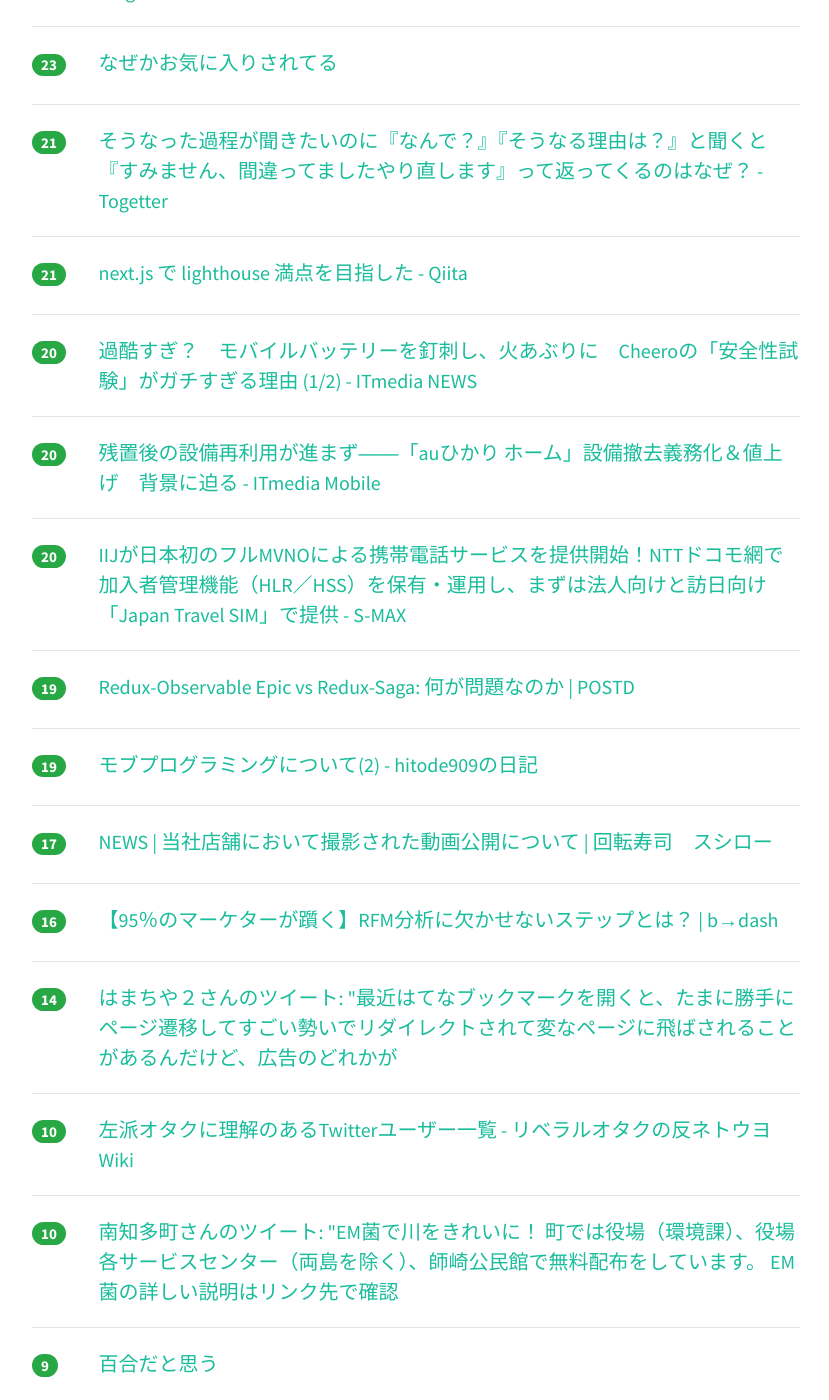
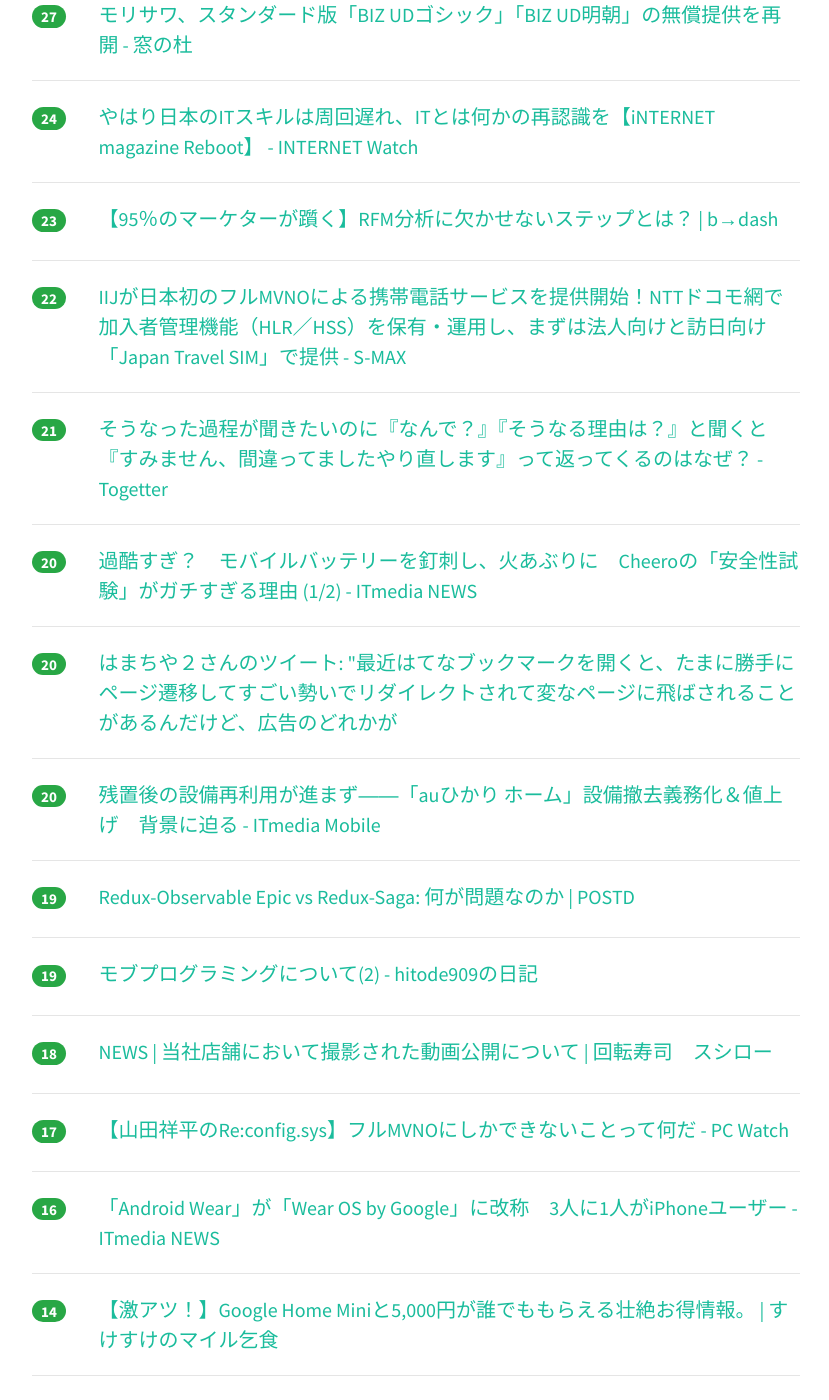
Before and after one commit to yatta47/hatena-matome-site, a Jekyll site: the page built from _posts/2018-03-16-hatena.md, in a window 1280 px wide and 1400 px high, scrolled down 1221 px. Shown: the whole window, without its empty margins (224-1053 px from the left). Built offline with Jekyll 4.4.1, drawn with Linux system fonts in a browser that asks for light colours; nearby versions of some CDN libraries; some of the changed text lies outside the part shown.

Commit message:
Updated 2018-03-16

```diff
--- a/_posts/2018-03-16-hatena.md
+++ b/_posts/2018-03-16-hatena.md
@@ -1,29 +1,39 @@
 ---
 layout: post
 title:  "2018-03-16 はてぶIT"
-date:   2018-03-16 09:02:50
+date:   2018-03-16 10:02:19
 tags: [it-hotentry]
 ---
-24 件のデータあり
+30 件のデータあり
 
 <hr><div class="row">
-<div class="col-1"><span class="badge badge-pill badge-success h2">247</span></div>
+<div class="col-1"><span class="badge badge-pill badge-success h2">251</span></div>
 <div class="col-11"><a href='https://this.kiji.is/346850898410488929' target='_blank'>小3男児がウイルス作成か　3人を児相通告、神奈川 - 共同通信</a></div>
 </div>
 <hr>
 <div class="row">
-<div class="col-1"><span class="badge badge-pill badge-success h2">81</span></div>
+<div class="col-1"><span class="badge badge-pill badge-success h2">135</span></div>
 <div class="col-11"><a href='https://note.mu/nobgraphica/n/n3168349cacfd' target='_blank'>デザイナーの育成で大切にしたこと｜nobuo｜note</a></div>
 </div>
 <hr>
 <div class="row">
-<div class="col-1"><span class="badge badge-pill badge-success h2">61</span></div>
+<div class="col-1"><span class="badge badge-pill badge-success h2">120</span></div>
 <div class="col-11"><a href='https://qiita.com/jsakamoto/items/20d4893f6c8cdb0356f6' target='_blank'>C# で Single Page Web Application が書ける Blazor が凄かった件 - Qiita</a></div>
 </div>
 <hr>
 <div class="row">
-<div class="col-1"><span class="badge badge-pill badge-success h2">35</span></div>
+<div class="col-1"><span class="badge badge-pill badge-success h2">44</span></div>
 <div class="col-11"><a href='https://blog.satotaichi.info/beginners_guide_to_online_chatting/' target='_blank'>ビジネスチャット初級編 | さにあらず</a></div>
+</div>
+<hr>
+<div class="row">
+<div class="col-1"><span class="badge badge-pill badge-success h2">38</span></div>
+<div class="col-11"><a href='https://speakerdeck.com/rrreeeyyy/ipsj-one-2018-rrreeeyyy' target='_blank'>「自立」したWebシステムを創る。自分の好きなことをする世界を目指して。/ ipsj-one-2018-rrreeeyyy // Speaker Deck</a></div>
+</div>
+<hr>
+<div class="row">
+<div class="col-1"><span class="badge badge-pill badge-success h2">34</span></div>
+<div class="col-11"><a href='https://qiita.com/hatoo@github/items/fa14ad36a1b568d14f3e' target='_blank'>Rustで競技プログラミング スターターキット - Qiita</a></div>
 </div>
 <hr>
 <div class="row">
@@ -32,13 +42,18 @@ tags: [it-hotentry]
 </div>
 <hr>
 <div class="row">
+<div class="col-1"><span class="badge badge-pill badge-success h2">34</span></div>
+<div class="col-11"><a href='https://anond.hatelabo.jp/20180315204440' target='_blank'>なぜかお気に入りされてる</a></div>
+</div>
+<hr>
+<div class="row">
 <div class="col-1"><span class="badge badge-pill badge-success h2">32</span></div>
 <div class="col-11"><a href='http://business.nikkeibp.co.jp/atcl/interview/15/279177/022600035/' target='_blank'>1人家電メーカーUPQが直面した焼損事故：日経ビジネスオンライン</a></div>
 </div>
 <hr>
 <div class="row">
-<div class="col-1"><span class="badge badge-pill badge-success h2">27</span></div>
-<div class="col-11"><a href='https://qiita.com/hatoo@github/items/fa14ad36a1b568d14f3e' target='_blank'>Rustで競技プログラミング スターターキット - Qiita</a></div>
+<div class="col-1"><span class="badge badge-pill badge-success h2">28</span></div>
+<div class="col-11"><a href='https://qiita.com/mizchi/items/1ed9efd962110712b56b' target='_blank'>next.js で lighthouse 満点を目指した - Qiita</a></div>
 </div>
 <hr>
 <div class="row">
@@ -48,27 +63,22 @@ tags: [it-hotentry]
 <hr>
 <div class="row">
 <div class="col-1"><span class="badge badge-pill badge-success h2">24</span></div>
-<div class="col-11"><a href='https://speakerdeck.com/rrreeeyyy/ipsj-one-2018-rrreeeyyy' target='_blank'>「自立」したWebシステムを創る。自分の好きなことをする世界を目指して。/ ipsj-one-2018-rrreeeyyy // Speaker Deck</a></div>
-</div>
-<hr>
-<div class="row">
-<div class="col-1"><span class="badge badge-pill badge-success h2">23</span></div>
 <div class="col-11"><a href='https://internet.watch.impress.co.jp/docs/imreboot/column/1111735.html' target='_blank'>やはり日本のITスキルは周回遅れ、ITとは何かの再認識を【iNTERNET magazine Reboot】 - INTERNET Watch</a></div>
 </div>
 <hr>
 <div class="row">
 <div class="col-1"><span class="badge badge-pill badge-success h2">23</span></div>
-<div class="col-11"><a href='https://anond.hatelabo.jp/20180315204440' target='_blank'>なぜかお気に入りされてる</a></div>
+<div class="col-11"><a href='https://bdash-marketing.com/about-ma/blog/web-marketing_blog/2977/' target='_blank'>【95％のマーケターが躓く】RFM分析に欠かせないステップとは？ | b→dash</a></div>
+</div>
+<hr>
+<div class="row">
+<div class="col-1"><span class="badge badge-pill badge-success h2">22</span></div>
+<div class="col-11"><a href='http://s-max.jp/archives/1742481.html' target='_blank'>IIJが日本初のフルMVNOによる携帯電話サービスを提供開始！NTTドコモ網で加入者管理機能（HLR／HSS）を保有・運用し、まずは法人向けと訪日向け「Japan Travel SIM」で提供 - S-MAX</a></div>
 </div>
 <hr>
 <div class="row">
 <div class="col-1"><span class="badge badge-pill badge-success h2">21</span></div>
 <div class="col-11"><a href='https://togetter.com/li/1208870' target='_blank'>そうなった過程が聞きたいのに『なんで？』『そうなる理由は？』と聞くと『すみません、間違ってましたやり直します』って返ってくるのはなぜ？ - Togetter</a></div>
-</div>
-<hr>
-<div class="row">
-<div class="col-1"><span class="badge badge-pill badge-success h2">21</span></div>
-<div class="col-11"><a href='https://qiita.com/mizchi/items/1ed9efd962110712b56b' target='_blank'>next.js で lighthouse 満点を目指した - Qiita</a></div>
 </div>
 <hr>
 <div class="row">
@@ -78,12 +88,12 @@ tags: [it-hotentry]
 <hr>
 <div class="row">
 <div class="col-1"><span class="badge badge-pill badge-success h2">20</span></div>
-<div class="col-11"><a href='http://www.itmedia.co.jp/mobile/articles/1803/15/news101.html' target='_blank'>残置後の設備再利用が進まず――「auひかり ホーム」設備撤去義務化＆値上げ　背景に迫る - ITmedia Mobile</a></div>
+<div class="col-11"><a href='http://twitter.com/hamachiya2/status/974151252224360449' target='_blank'>はまちや２さんのツイート: "最近はてなブックマークを開くと、たまに勝手にページ遷移してすごい勢いでリダイレクトされて変なページに飛ばされることがあるんだけど、広告のどれかが</a></div>
 </div>
 <hr>
 <div class="row">
 <div class="col-1"><span class="badge badge-pill badge-success h2">20</span></div>
-<div class="col-11"><a href='http://s-max.jp/archives/1742481.html' target='_blank'>IIJが日本初のフルMVNOによる携帯電話サービスを提供開始！NTTドコモ網で加入者管理機能（HLR／HSS）を保有・運用し、まずは法人向けと訪日向け「Japan Travel SIM」で提供 - S-MAX</a></div>
+<div class="col-11"><a href='http://www.itmedia.co.jp/mobile/articles/1803/15/news101.html' target='_blank'>残置後の設備再利用が進まず――「auひかり ホーム」設備撤去義務化＆値上げ　背景に迫る - ITmedia Mobile</a></div>
 </div>
 <hr>
 <div class="row">
@@ -97,28 +107,48 @@ tags: [it-hotentry]
 </div>
 <hr>
 <div class="row">
-<div class="col-1"><span class="badge badge-pill badge-success h2">17</span></div>
+<div class="col-1"><span class="badge badge-pill badge-success h2">18</span></div>
 <div class="col-11"><a href='https://www.akindo-sushiro.co.jp/news/detail.php?id=940' target='_blank'>NEWS | 当社店舗において撮影された動画公開について | 回転寿司　スシロー</a></div>
 </div>
 <hr>
 <div class="row">
+<div class="col-1"><span class="badge badge-pill badge-success h2">17</span></div>
+<div class="col-11"><a href='https://pc.watch.impress.co.jp/docs/column/config/1111852.html' target='_blank'>【山田祥平のRe:config.sys】フルMVNOにしかできないことって何だ - PC Watch</a></div>
+</div>
+<hr>
+<div class="row">
 <div class="col-1"><span class="badge badge-pill badge-success h2">16</span></div>
-<div class="col-11"><a href='https://bdash-marketing.com/about-ma/blog/web-marketing_blog/2977/' target='_blank'>【95％のマーケターが躓く】RFM分析に欠かせないステップとは？ | b→dash</a></div>
+<div class="col-11"><a href='http://www.itmedia.co.jp/news/articles/1803/16/news051.html' target='_blank'>「Android Wear」が「Wear OS by Google」に改称　3人に1人がiPhoneユーザー - ITmedia NEWS</a></div>
 </div>
 <hr>
 <div class="row">
 <div class="col-1"><span class="badge badge-pill badge-success h2">14</span></div>
-<div class="col-11"><a href='http://twitter.com/hamachiya2/status/974151252224360449' target='_blank'>はまちや２さんのツイート: "最近はてなブックマークを開くと、たまに勝手にページ遷移してすごい勢いでリダイレクトされて変なページに飛ばされることがあるんだけど、広告のどれかが</a></div>
+<div class="col-11"><a href='https://www.sukesuke-mile-kojiki.net/entry/%E3%80%90%E6%BF%80%E3%82%A2%E3%83%84%EF%BC%81%E3%80%91google-home-mini%E3%81%A85000%E5%86%86%E3%81%8C%E8%AA%B0%E3%81%A7%E3%82%82%E3%82%82%E3%82%89%E3%81%88%E3%82%8B%E5%A3%AE%E7%B5%B6%E3%81%8A' target='_blank'>【激アツ！】Google Home Miniと5,000円が誰でももらえる壮絶お得情報。 | すけすけのマイル乞食</a></div>
 </div>
 <hr>
 <div class="row">
-<div class="col-1"><span class="badge badge-pill badge-success h2">10</span></div>
-<div class="col-11"><a href='http://seesaawiki.jp/libeota/d/%BA%B8%C7%C9%A5%AA%A5%BF%A5%AF%A4%CB%CD%FD%B2%F2%A4%CE%A4%A2%A4%EBTwitter%A5%E6%A1%BC%A5%B6%A1%BC%B0%EC%CD%F7' target='_blank'>左派オタクに理解のあるTwitterユーザー一覧 - リベラルオタクの反ネトウヨWiki</a></div>
+<div class="col-1"><span class="badge badge-pill badge-success h2">14</span></div>
+<div class="col-11"><a href='http://p2ptk.org/copyright/794' target='_blank'>米地裁、CDNのキャッシュは著作権侵害の幇助にあたりうると判断 Cloudflare訴訟で – P2Pとかその辺のお話R</a></div>
 </div>
 <hr>
 <div class="row">
-<div class="col-1"><span class="badge badge-pill badge-success h2">10</span></div>
+<div class="col-1"><span class="badge badge-pill badge-success h2">14</span></div>
+<div class="col-11"><a href='http://tech.nikkeibp.co.jp/atcl/nxt/column/18/00001/00179/' target='_blank'>［特報］国内初のクラウド勘定系をユニシスとマイクロソフトが開発、北國銀が採用へ | 日経 xTECH（クロステック）</a></div>
+</div>
+<hr>
+<div class="row">
+<div class="col-1"><span class="badge badge-pill badge-success h2">13</span></div>
+<div class="col-11"><a href='https://www.ipa.go.jp/sec/reports/20180306.html' target='_blank'>「ソフトウェア開発データが語るメッセージ2017」を公開<br />～ソフトウェアの信頼性は向上するも生産性は低下傾向～：IPA 独立行政法人 情報処理推進機構</a></div>
+</div>
+<hr>
+<div class="row">
+<div class="col-1"><span class="badge badge-pill badge-success h2">12</span></div>
 <div class="col-11"><a href='http://twitter.com/minamichita_tw/status/973438575634276352' target='_blank'>南知多町さんのツイート: "EM菌で川をきれいに！ 町では役場（環境課）、役場各サービスセンター（両島を除く）、師崎公民館で無料配布をしています。 EM菌の詳しい説明はリンク先で確認</a></div>
+</div>
+<hr>
+<div class="row">
+<div class="col-1"><span class="badge badge-pill badge-success h2">11</span></div>
+<div class="col-11"><a href='http://seesaawiki.jp/libeota/d/%BA%B8%C7%C9%A5%AA%A5%BF%A5%AF%A4%CB%CD%FD%B2%F2%A4%CE%A4%A2%A4%EBTwitter%A5%E6%A1%BC%A5%B6%A1%BC%B0%EC%CD%F7' target='_blank'>左派オタクに理解のあるTwitterユーザー一覧 - リベラルオタクの反ネトウヨWiki</a></div>
 </div>
 <hr>
 <div class="row">
```
